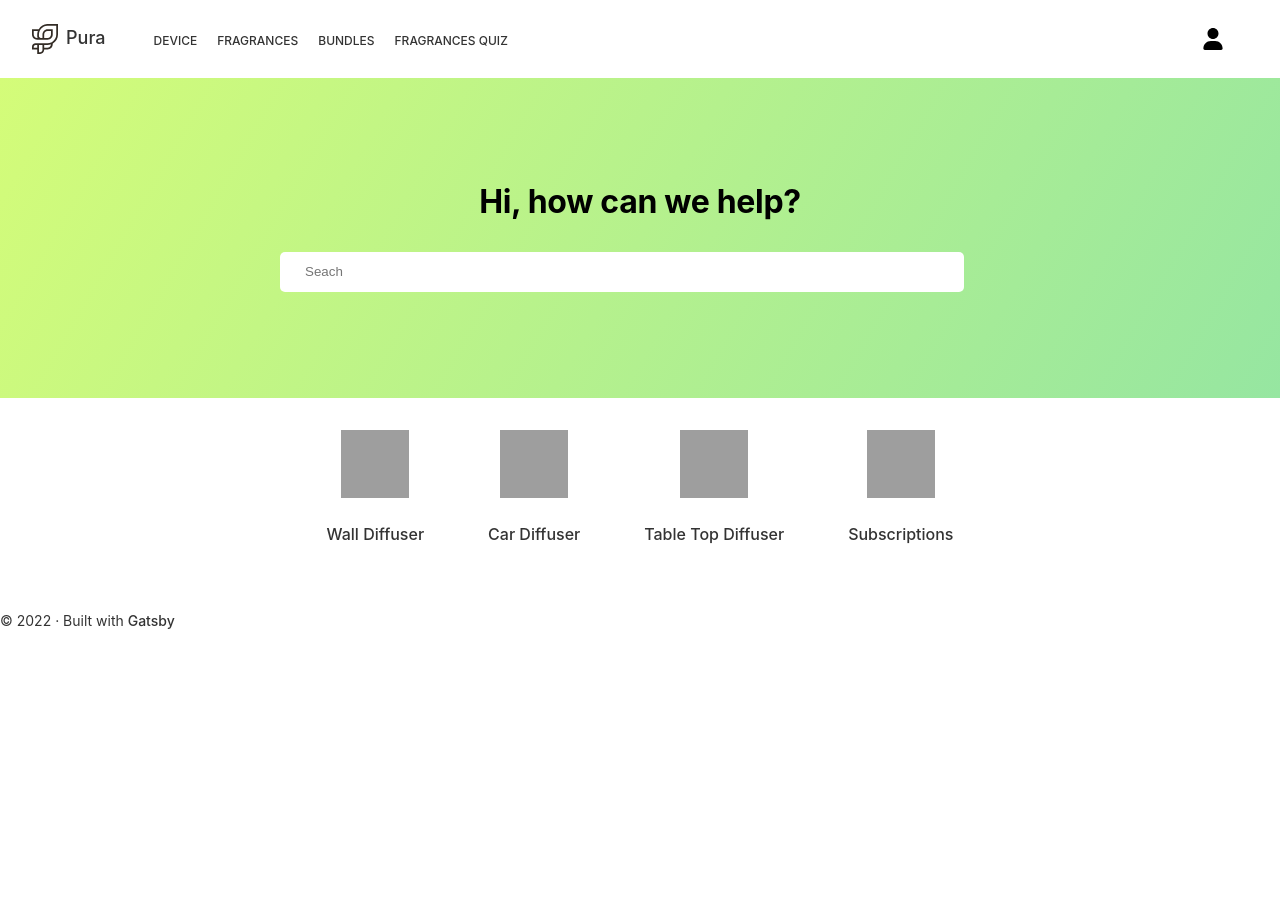
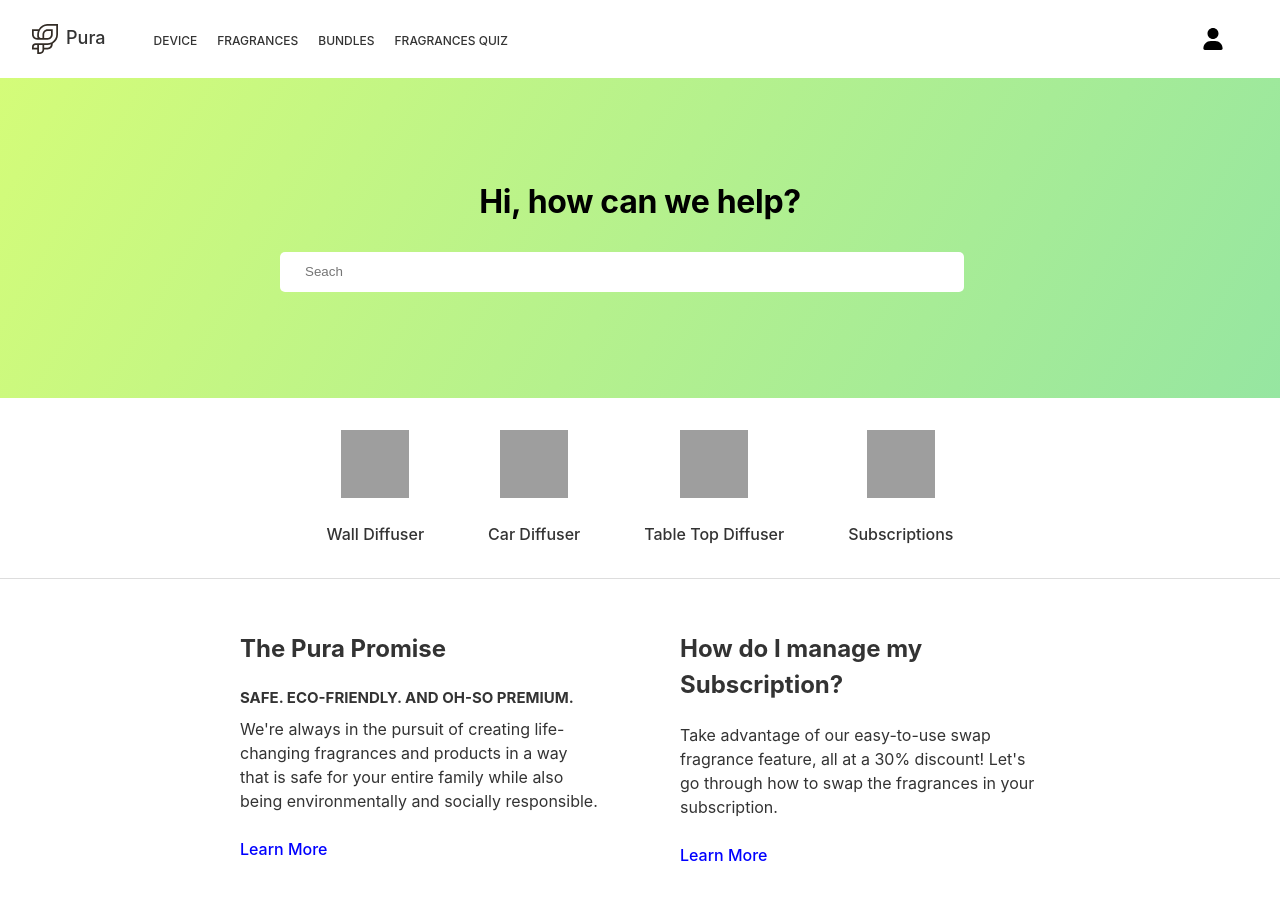
Before and after one commit to dalancox/gatsby-project, a Gatsby site: page / in a window 1280 px wide. Before the commit the page ends 800 px from the top, so only its background shows below. Built offline with nearby package versions, Linux system fonts and the light colour scheme; Gatsby itself is replaced by a stand-in of ours; grey boxes are pictures that could not be loaded.

Commit message:
changed home layout

```diff
--- a/src/components/layout.js
+++ b/src/components/layout.js
@@ -31,16 +31,6 @@
 
       <div>
         <main>{children}</main>
-        <footer
-          style={{
-            marginTop: `var(--space-5)`,
-            fontSize: `var(--font-sm)`,
-          }}
-        >
-          © {new Date().getFullYear()} &middot; Built with
-          {` `}
-          <a href="https://www.gatsbyjs.com">Gatsby</a>
-        </footer>
       </div>
     </>
   )
--- a/src/pages/index.js
+++ b/src/pages/index.js
@@ -56,7 +56,32 @@
 
     </div>
 
+    <div style={{
+      borderBottom: `solid 1px #ddd`
+    }}></div>
+
+    <div style={{
+      display: `grid`,
+      gridTemplateColumns: `1fr 1fr`,
+      gap: `3rem`,
+      margin: `0 auto`,
+      maxWidth: `var(--size-content)`,
+      padding: `var(--size-gutter)`,
+    }}>
+      <div style={{display: `inline-block`, marginRight: `1rem`}}>
+        <h2>The Pura Promise</h2>
+        <h3 style={{fontSize: `15px`, marginBottom: `0.5rem`}}>SAFE. ECO-FRIENDLY. AND OH-SO PREMIUM.</h3>
+        <p>We're always in the pursuit of creating life-changing fragrances and products in a way that is safe for your entire family while also being environmentally and socially responsible.</p>
+        <Link to="/" style={{color: `blue`}}>Learn More  </Link>
+      </div>
+      <div style={{display: `inline-block`, marginLeft: `1rem`}}>
+        <h2>How do I manage my Subscription?</h2>
+        <p>Take advantage of our easy-to-use swap fragrance feature, all at a 30% discount! Let's go through how to swap the fragrances in your subscription.</p>
+        <Link to="/" style={{color: `blue`}}>Learn More  </Link>
+      </div>
+    </div>
     </Layout>
+
   </>
 
 
```
Also changed, not shown: 1 other file.
